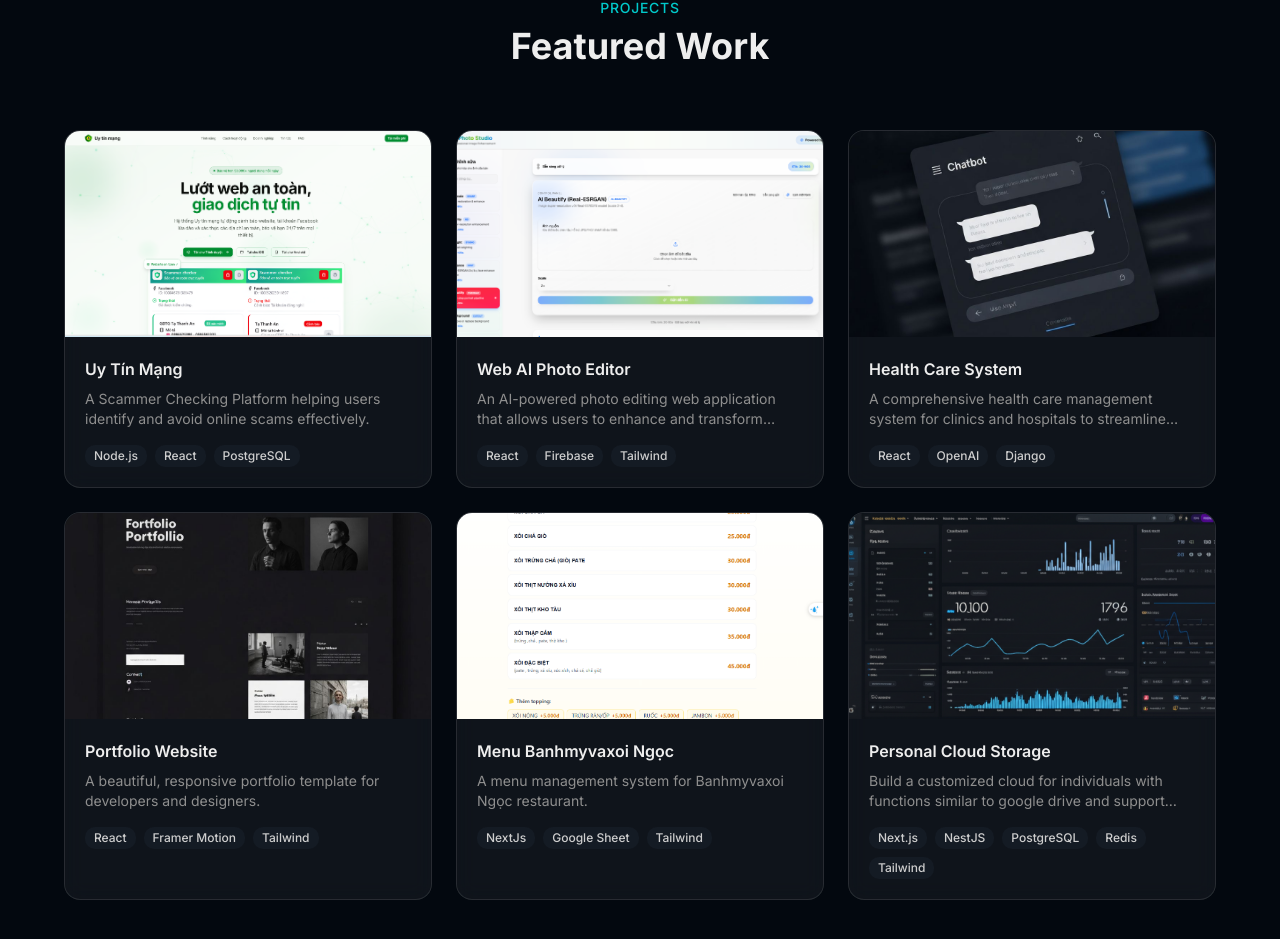
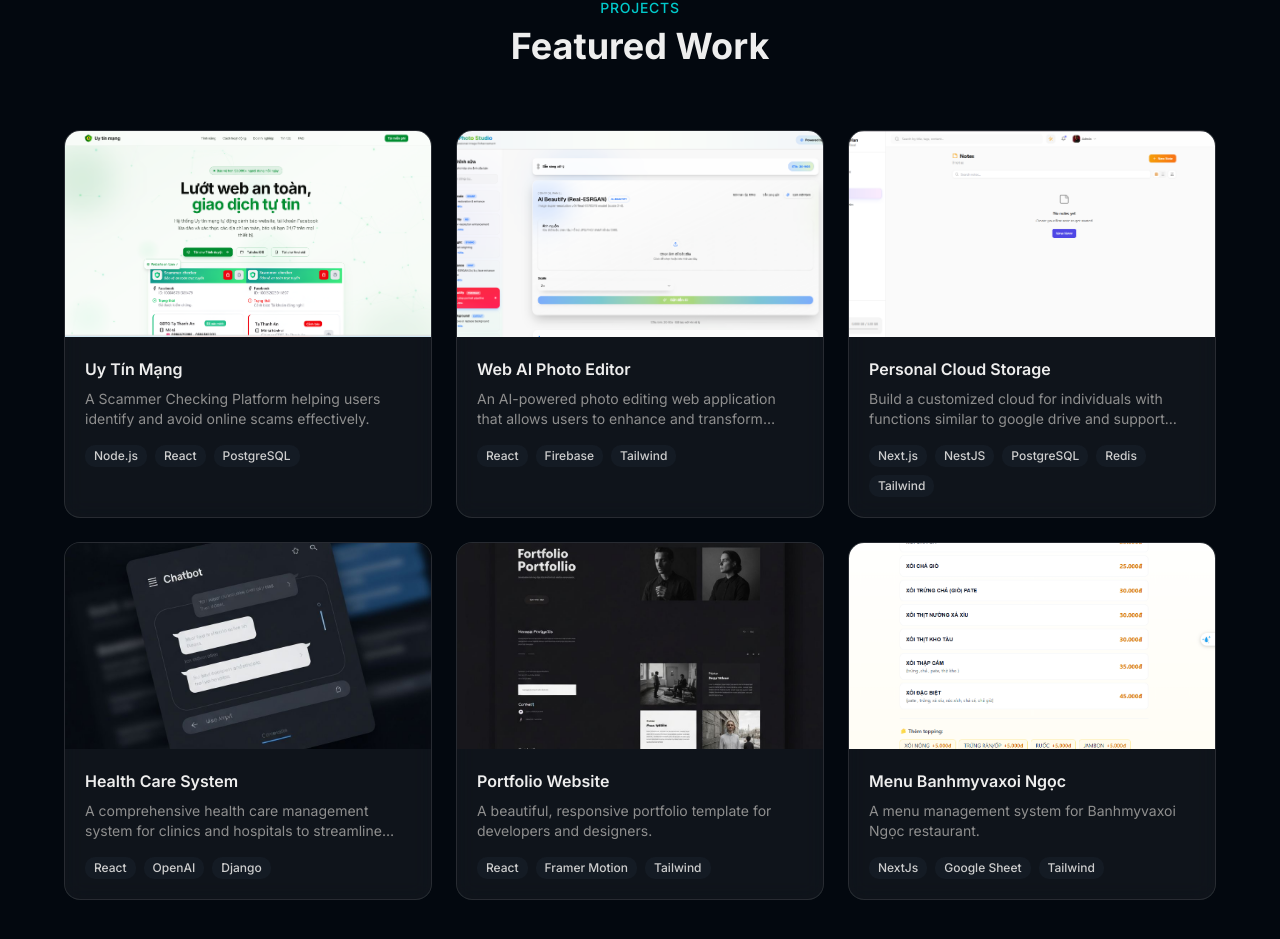
Before and after one commit to NguyenHan166/myprofilecode, a Next.js app: page / in a window 1280 px wide. Shown: the part 3552-4491 px from the top of the page. Built offline with nearby package versions, Linux system fonts and the light colour scheme.

Commit message:
fix proj

```diff
--- a/components/projects-section.tsx
+++ b/components/projects-section.tsx
@@ -28,6 +28,15 @@ const projects = [
         github: "https://github.com/NguyenHan166/web-ai-photo",
     },
     {
+        title: "Personal Cloud Storage",
+        description:
+            " Build a customized cloud for individuals with functions similar to google drive and support many tools such as qr gen, get social network uid, check cold penalties",
+        image: "/image.png",
+        tags: ["Next.js", "NestJS", "PostgreSQL", "Redis", "Tailwind"],
+        demo: "https://cloudhan.nguyenvanhan.io.vn",
+        github: "https://github.com/NguyenHan166/my-cloud",
+    },
+    {
         title: "Health Care System",
         description:
             "A comprehensive health care management system for clinics and hospitals to streamline patient care and administrative tasks.",
@@ -53,15 +62,6 @@ const projects = [
         tags: ["NextJs", "Google Sheet", "Tailwind"],
         demo: "https://menu.banhmivaxoingoc.io.vn",
         github: "https://github.com/NguyenHan166/menu-banhmyxoingoc",
-    },
-    {
-        title: "Personal Cloud Storage",
-        description:
-            " Build a customized cloud for individuals with functions similar to google drive and support many tools such as qr gen, get social network uid, check cold penalties",
-        image: "/social-media-analytics-dashboard-dark.png",
-        tags: ["Next.js", "NestJS", "PostgreSQL", "Redis", "Tailwind"],
-        demo: "https://github.com/NguyenHan166/my-cloud",
-        github: "https://github.com/NguyenHan166/my-cloud",
     },
 ];
 
```
Also changed, not shown: public/image.png (added).
